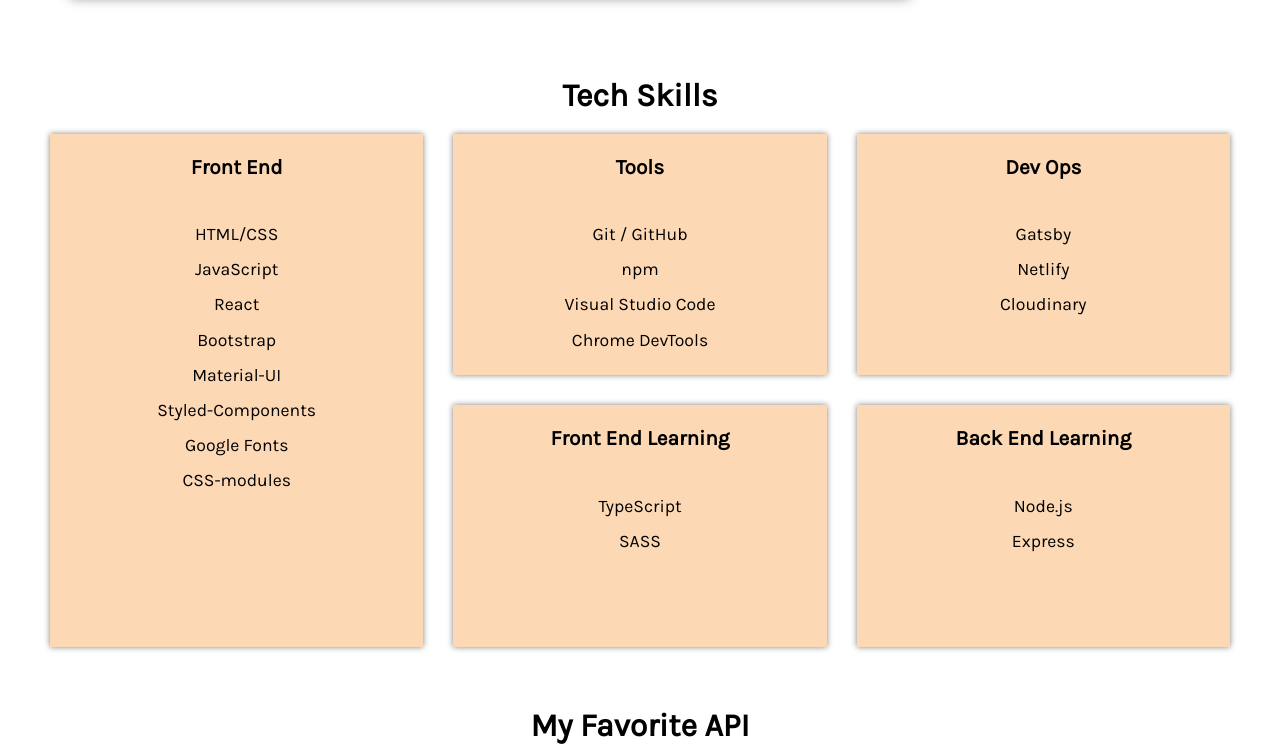
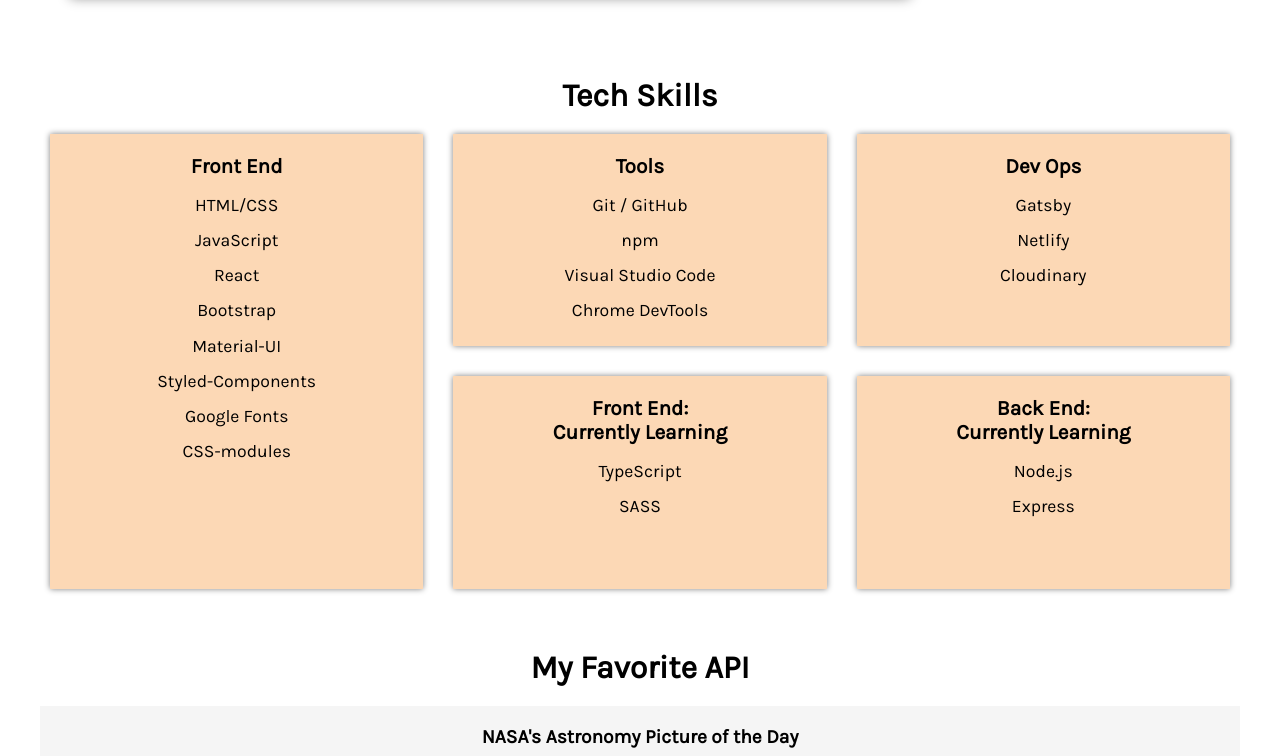
Before and after one commit to sidneyhopkins/portfolio, a Gatsby site: page / in a window 1280 px wide. Shown: the part 650-1406 px from the top of the page. Built offline with nearby package versions, Linux system fonts and the light colour scheme; Gatsby itself is replaced by a stand-in of ours.

Commit message:
Updated tech grid

```diff
--- a/src/pages/index.js
+++ b/src/pages/index.js
@@ -81,7 +81,11 @@
         </div>
 
         <div className={styles.d}>
-          <h3>Front End Learning</h3>
+          <h3>
+            Front End:
+            <br />
+            Currently Learning
+          </h3>
           <ul>
             <li>TypeScript</li>
             <li>SASS</li>
@@ -89,7 +93,11 @@
         </div>
 
         <div className={styles.e}>
-          <h3>Back End Learning</h3>
+          <h3>
+            Back End:
+            <br />
+            Currently Learning
+          </h3>
           <ul>
             <li>Node.js</li>
             <li>Express</li>
--- a/src/styles/home.module.css
+++ b/src/styles/home.module.css
@@ -134,6 +134,7 @@
 .tech h3 {
   font-size: 1.3em;
   text-align: center;
+  margin: 20px 10px 10px;
 
 }
 
@@ -143,6 +144,7 @@
   font-size: 1.1em;
   line-height: 2em;
   text-align: center;
+  margin-top: 0;
 }
 
 h2 .link {
```
